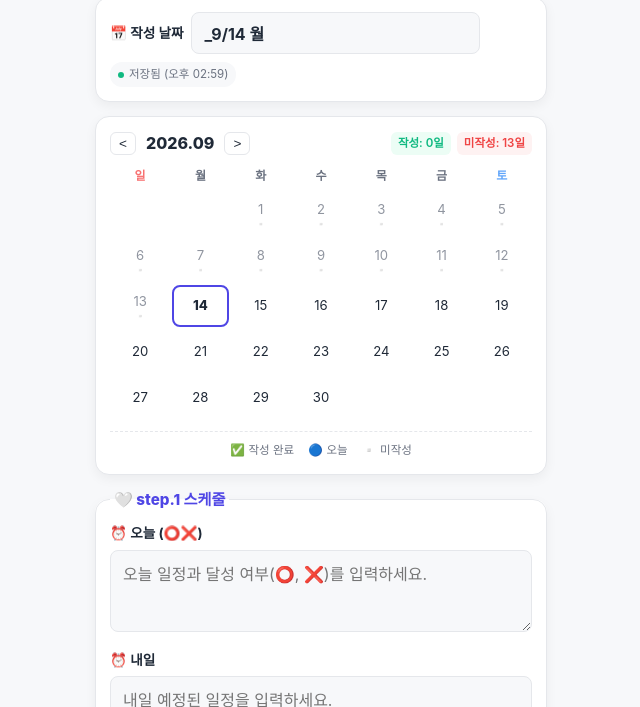
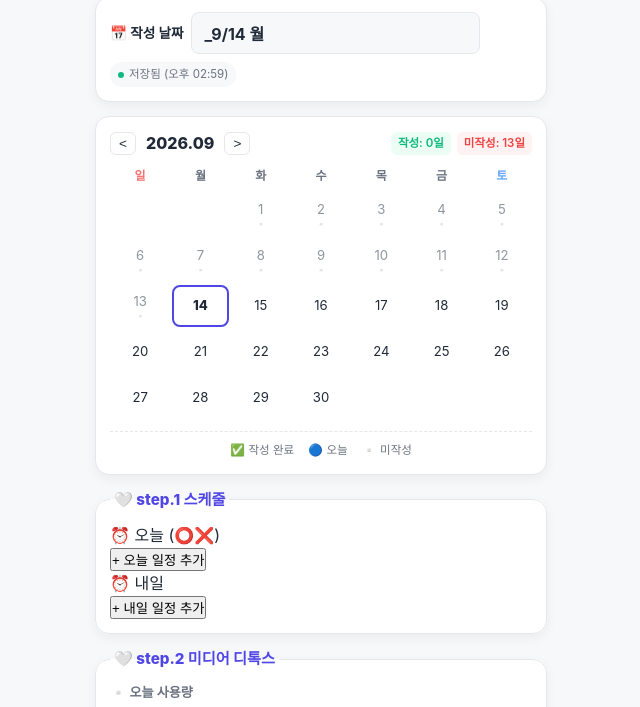
Before and after one commit to silka47/-, a plain HTML site: page index.html in a window 1280 px wide. Shown: the part 93-800 px from the top of the page, without its empty margins (319-959 px from the left). Drawn offline with Linux system fonts and the light colour scheme.

Commit message:
Update index.html

```diff
--- a/index.html
+++ b/index.html
@@ -71,20 +71,38 @@
 
     <!-- 일기 폼 -->
     <form id="diary-form" class="form-container">
-      <!-- Step 1: 스케줄 -->
+      <!-- Step 1: 스케줄 (행 분리 및 버튼식 O/X 토글) -->
       <fieldset class="card form-step">
         <legend class="step-badge">🤍 step.1 스케줄</legend>
-        <div class="input-block">
-          <label for="schedule-today">⏰ 오늘 (⭕️❌)</label>
-          <textarea id="schedule-today" rows="3" placeholder="오늘 일정과 달성 여부(⭕️, ❌)를 입력하세요."></textarea>
+
+        <!-- 오늘 일정 -->
+        <div class="schedule-block">
+          <div class="schedule-block-header">
+            <span class="schedule-title">⏰ 오늘 (⭕️❌)</span>
+          </div>
+          <div id="today-schedule-list" class="schedule-list">
+            <!-- 자바스크립트로 동적 생성 -->
+          </div>
+          <button type="button" id="add-today-row-btn" class="add-row-btn">
+            + 오늘 일정 추가
+          </button>
         </div>
-        <div class="input-block">
-          <label for="schedule-tomorrow">⏰ 내일</label>
-          <textarea id="schedule-tomorrow" rows="2" placeholder="내일 예정된 일정을 입력하세요."></textarea>
+
+        <!-- 내일 일정 -->
+        <div class="schedule-block">
+          <div class="schedule-block-header">
+            <span class="schedule-title">⏰ 내일</span>
+          </div>
+          <div id="tomorrow-schedule-list" class="schedule-list">
+            <!-- 자바스크립트로 동적 생성 -->
+          </div>
+          <button type="button" id="add-tomorrow-row-btn" class="add-row-btn">
+            + 내일 일정 추가
+          </button>
         </div>
       </fieldset>
 
-      <!-- Step 2: 미디어 디톡스 (세로 스택 정렬로 가독성 개선) -->
+      <!-- Step 2: 미디어 디톡스 -->
       <fieldset class="card form-step">
         <legend class="step-badge">🤍 step.2 미디어 디톡스</legend>
         <p class="sub-legend">▫️ 오늘 사용량</p>
@@ -163,7 +181,7 @@
         </div>
       </fieldset>
 
-      <!-- 버튼 영역 -->
+      <!-- 하단 고정 액션 버튼 -->
       <div class="action-footer">
         <button type="button" id="copy-btn" class="primary-btn">작성 완료 및 복사</button>
         <button type="button" id="reset-btn" class="secondary-btn">초기화</button>
```
